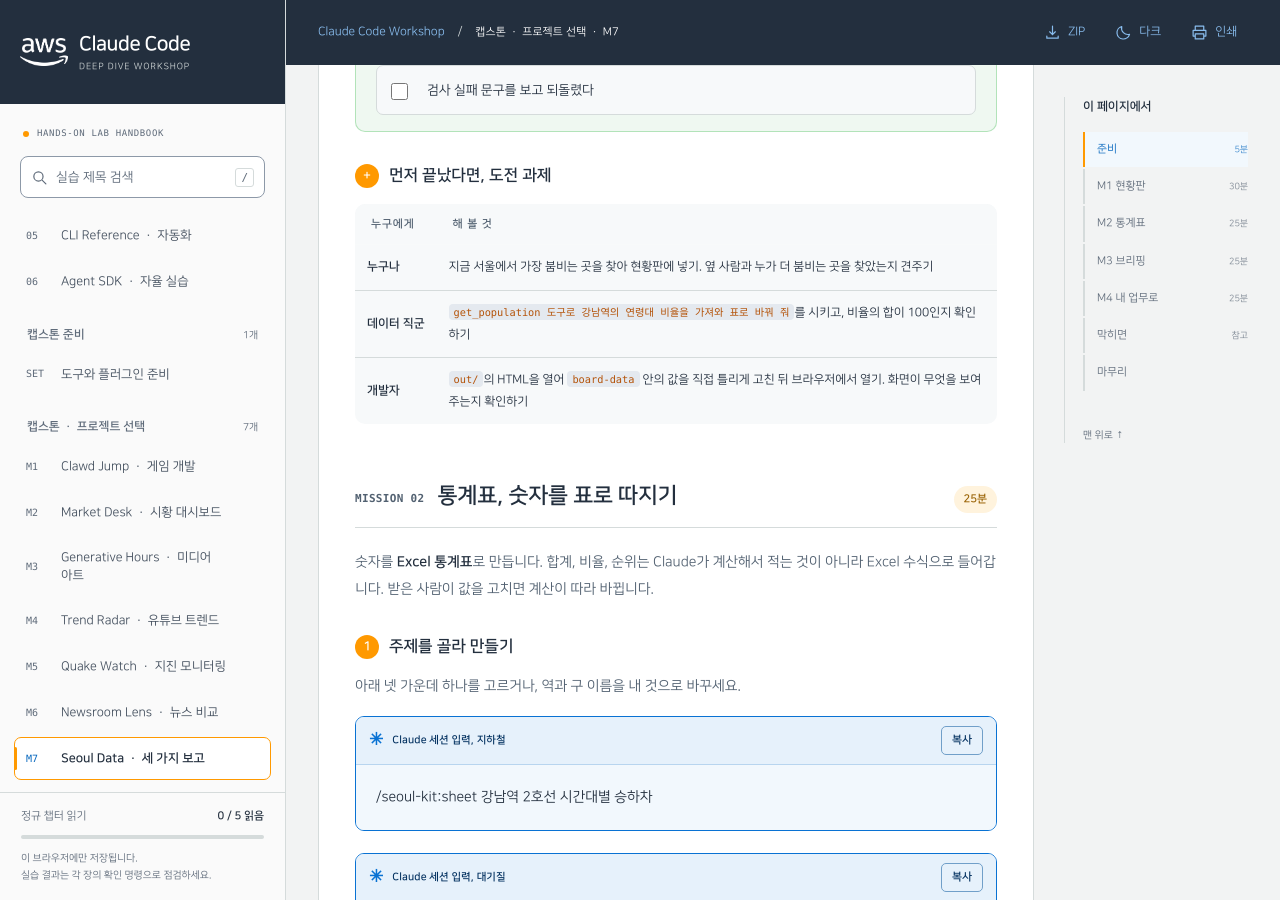
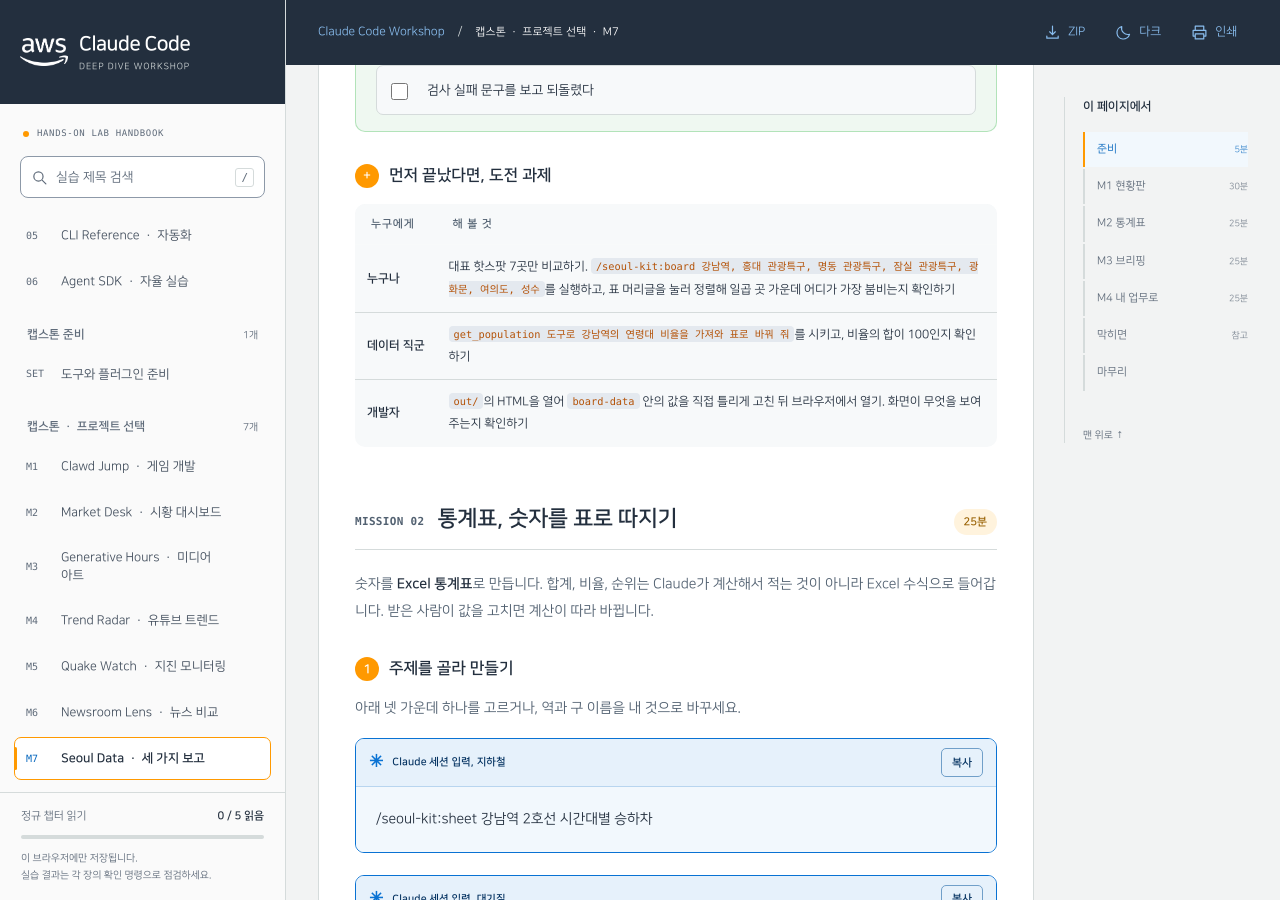
Before and after one commit to whchoi98/whchoi98.github.io, a Jekyll site: the page ccw-hands-on-lab/ClaudeCode_Day1_SeoulData_HandsOnLab.html, which Jekyll copies as it is, in a window 1280 px wide and 900 px high, scrolled down 6784 px. Built offline with Jekyll 4.4.1, drawn with Linux system fonts in a browser that asks for light colours.

Commit message:
docs(lab): show the seven-hotspot challenge in Capstone 7 (Seoul Data)
Sync ClaudeCode_Day1_SeoulData_HandsOnLab.html from the workshop
repository (234c04d). The Mission 1 challenge compares seven
representative hotspots with one /seoul-kit:board line instead of an
open search for the most crowded place in Seoul.

```diff
--- a/ccw-hands-on-lab/ClaudeCode_Day1_SeoulData_HandsOnLab.html
+++ b/ccw-hands-on-lab/ClaudeCode_Day1_SeoulData_HandsOnLab.html
@@ -224,7 +224,7 @@
 <div class="step-title"><span class="step-no">+</span>먼저 끝났다면, 도전 과제</div>
 <table class="tbl">
 <tr><th>누구에게</th><th>해 볼 것</th></tr>
-<tr><td>누구나</td><td>지금 서울에서 가장 붐비는 곳을 찾아 현황판에 넣기. 옆 사람과 누가 더 붐비는 곳을 찾았는지 견주기</td></tr>
+<tr><td>누구나</td><td>대표 핫스팟 7곳만 비교하기. <code class="inline">/seoul-kit:board 강남역, 홍대 관광특구, 명동 관광특구, 잠실 관광특구, 광화문, 여의도, 성수</code>를 실행하고, 표 머리글을 눌러 정렬해 일곱 곳 가운데 어디가 가장 붐비는지 확인하기</td></tr>
 <tr><td>데이터 직군</td><td><code class="inline">get_population 도구로 강남역의 연령대 비율을 가져와 표로 바꿔 줘</code>를 시키고, 비율의 합이 100인지 확인하기</td></tr>
 <tr><td>개발자</td><td><code class="inline">out/</code>의 HTML을 열어 <code class="inline">board-data</code> 안의 값을 직접 틀리게 고친 뒤 브라우저에서 열기. 화면이 무엇을 보여 주는지 확인하기</td></tr>
 </table>
```
